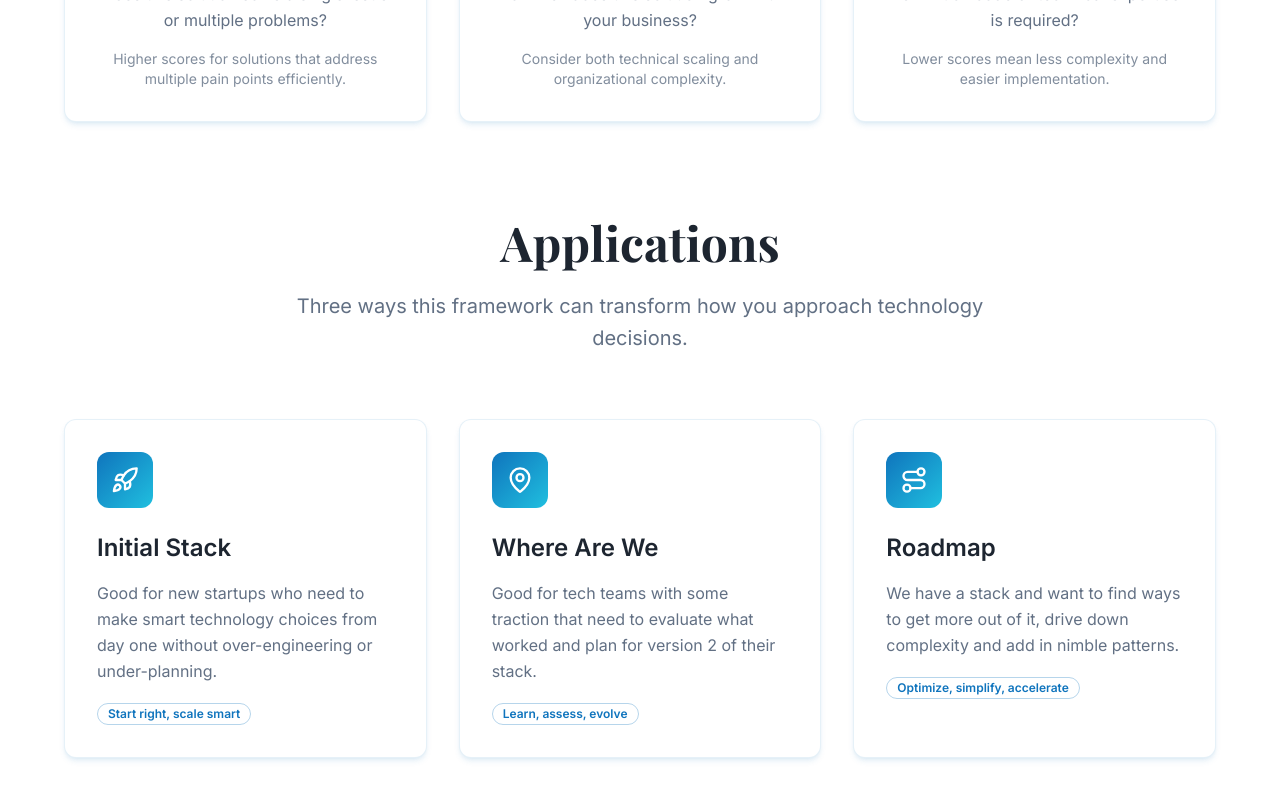
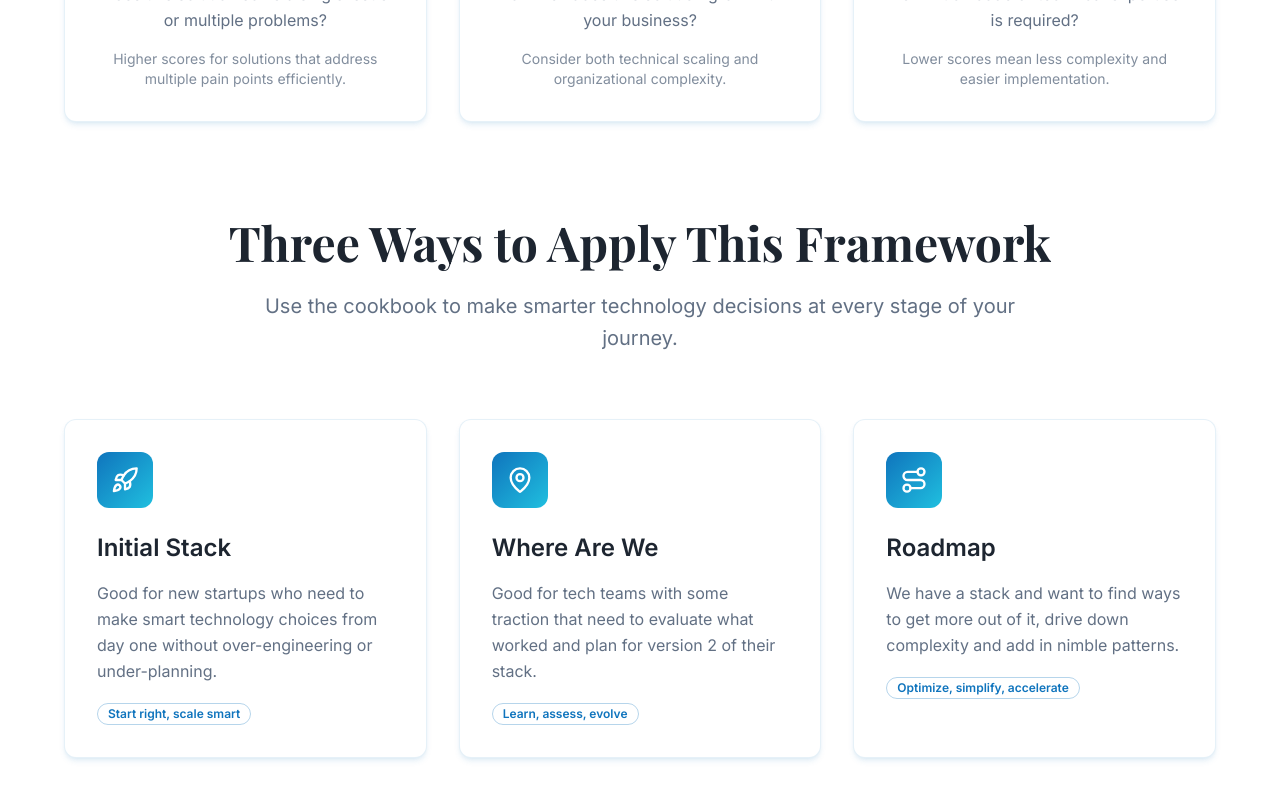
Before and after one commit to Low-Code-Cookbook/lean-code-compass, a React (Vite) app: page / in a window 1280 px wide. Shown: the part 1375-2175 px from the top of the page. Built offline with nearby package versions, Linux system fonts and the light colour scheme.

Commit message:
Refactor Applications section title
Changed the title of the "Applications" section to better reflect how the cookbook can be used to solve specific tech decisions.

```diff
--- a/src/components/Framework.tsx
+++ b/src/components/Framework.tsx
@@ -92,10 +92,10 @@ const Framework = () => {
         <div className="mt-24">
           <div className="text-center mb-16">
             <h2 className="text-4xl md:text-5xl font-playfair font-bold mb-6">
-              Applications
+              Three Ways to Apply This Framework
             </h2>
             <p className="text-xl text-muted-foreground max-w-3xl mx-auto leading-relaxed">
-              Three ways this framework can transform how you approach technology decisions.
+              Use the cookbook to make smarter technology decisions at every stage of your journey.
             </p>
           </div>
 
```
